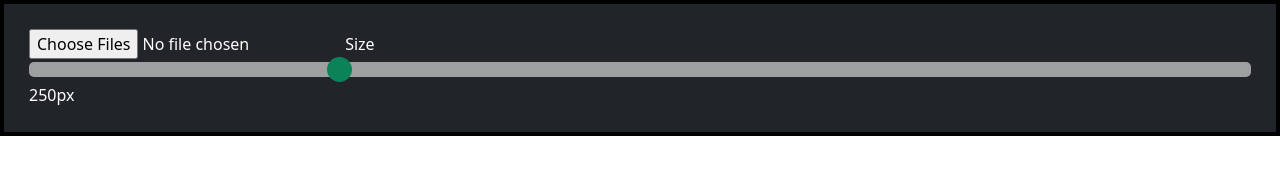
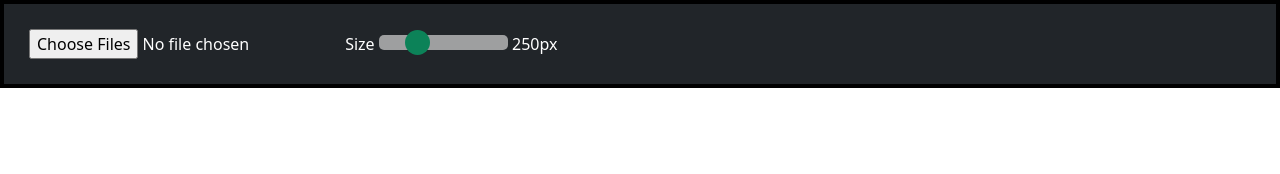
Before and after one commit to Mauro0805/mauro0805.github.io, a plain HTML site: page imageViewer2/index.html in a window 1280 px wide. Drawn offline with nearby package versions, Linux system fonts and the light colour scheme.

Commit message:
Update style.css

```diff
--- a/imageViewer2/css/style.css
+++ b/imageViewer2/css/style.css
@@ -11,7 +11,7 @@
 
 .slider {
   -webkit-appearance: none;
-  width: 100%;
+  width: flex;
   height: 15px;
   border-radius: 5px;
   background: #d3d3d3;
```
